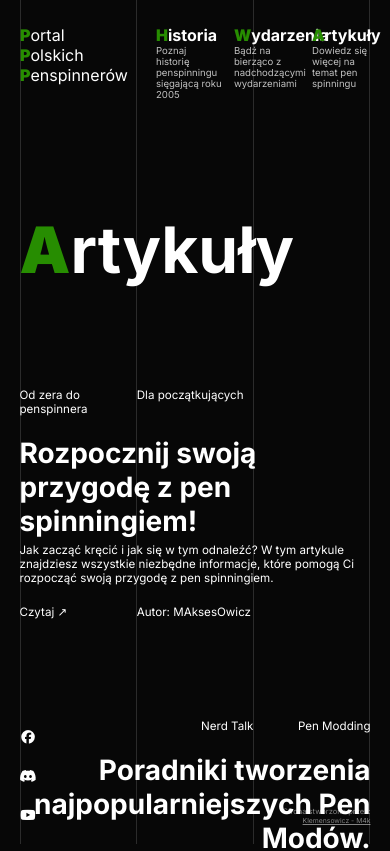
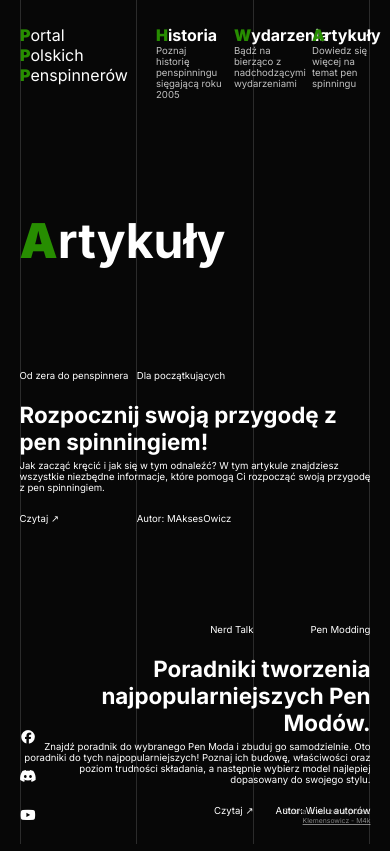
Before and after one commit to M4kses0wicz/PenSpinningPolska, a Vue app: page /Artykuly in a window 390 px wide. Shown: the top 851 px of the page. Built offline with nearby package versions, Linux system fonts and the light colour scheme.

Commit message:
responsive font sizes for Articles, Events, and History components below 450px

```diff
--- a/src/components/pages/ArticlesPage.vue
+++ b/src/components/pages/ArticlesPage.vue
@@ -125,6 +125,10 @@ section {
     @include Media("<", 810px) {
       font-size: $font-size-big-xs !important;
     }
+
+    @include Media("<", 450px) {
+      font-size: $font-size-big-heading-m !important;
+    }
   }
 }
 </style>
--- a/src/components/pages/Events.vue
+++ b/src/components/pages/Events.vue
@@ -96,6 +96,10 @@ section {
     @include Media("<", 810px) {
       font-size: $font-size-big-xs !important;
     }
+
+    @include Media("<", 450px) {
+      font-size: $font-size-big-heading-m !important;
+    }
   }
 }
 </style>
--- a/src/components/pages/History.vue
+++ b/src/components/pages/History.vue
@@ -1,6 +1,7 @@
 <script setup>
 import BackgroundLines from "../UI/BackgroundLines.vue";
 import Navbar from "../UI/Navbar.vue";
+import Footer from "../UI/Footer.vue";
 
 import { useRouter } from "vue-router";
 </script>
@@ -8,7 +9,10 @@ import { useRouter } from "vue-router";
 <template>
   <Navbar />
   <BackgroundLines />
-  <h1><strong>Już</strong> wkrótce...</h1>
+  <div class="wrapper">
+    <h1><strong>Już</strong> wkrótce...</h1>
+  </div>
+  <Footer />
 </template>
 
 <style scoped lang="scss">
@@ -19,8 +23,13 @@ import { useRouter } from "vue-router";
   font-family: "Inter", sans-serif;
 }
 
+.wrapper {
+  @include FlexCenter;
+  width: 100%;
+  height: calc(100vh - 17.5px);
+}
+
 h1 {
-  margin: 20%;
   font-size: $font-size-heading;
 }
 </style>
--- a/src/components/templates/ArticleCard.vue
+++ b/src/components/templates/ArticleCard.vue
@@ -73,6 +73,10 @@ const props = defineProps({
       @include Media("<", 1300px) {
         font-size: $font-size-body-s;
       }
+
+      @include Media("<", 450px) {
+        font-size: $font-size-small-m;
+      }
     }
   }
 
@@ -100,6 +104,10 @@ const props = defineProps({
       @include Media("<", 1300px) {
         font-size: $font-size-heading-s;
       }
+
+      @include Media("<", 450px) {
+        font-size: $font-size-subheading-m;
+      }
     }
 
     p {
@@ -114,6 +122,10 @@ const props = defineProps({
       @include Media("<", 1300px) {
         font-size: $font-size-body-s;
       }
+
+      @include Media("<", 450px) {
+        font-size: $font-size-small-m;
+      }
     }
   }
 }
--- a/src/components/templates/EventCard.vue
+++ b/src/components/templates/EventCard.vue
@@ -71,6 +71,10 @@ const props = defineProps({
       @include Media("<", 1300px) {
         font-size: $font-size-body-s;
       }
+
+      @include Media("<", 450px) {
+        font-size: $font-size-small-m;
+      }
     }
   }
 
@@ -87,6 +91,10 @@ const props = defineProps({
       margin: 20px 0px;
     }
 
+    @include Media("<", 450px) {
+      margin: 12.5px 0px;
+    }
+
     h2 {
       font-size: $font-size-heading;
       margin-bottom: 5px;
@@ -97,6 +105,10 @@ const props = defineProps({
 
       @include Media("<", 1300px) {
         font-size: $font-size-heading-s;
+      }
+
+      @include Media("<", 450px) {
+        font-size: $font-size-subheading-m;
       }
     }
 
```
